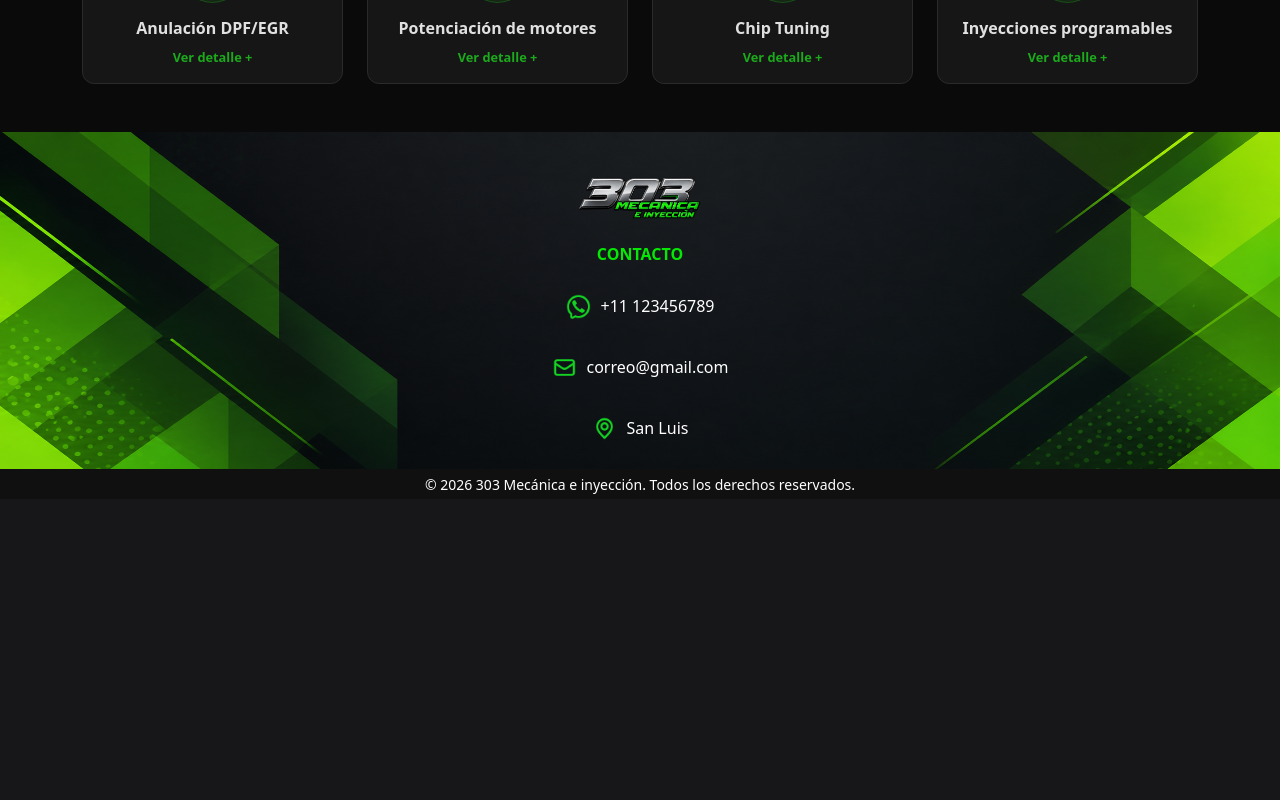
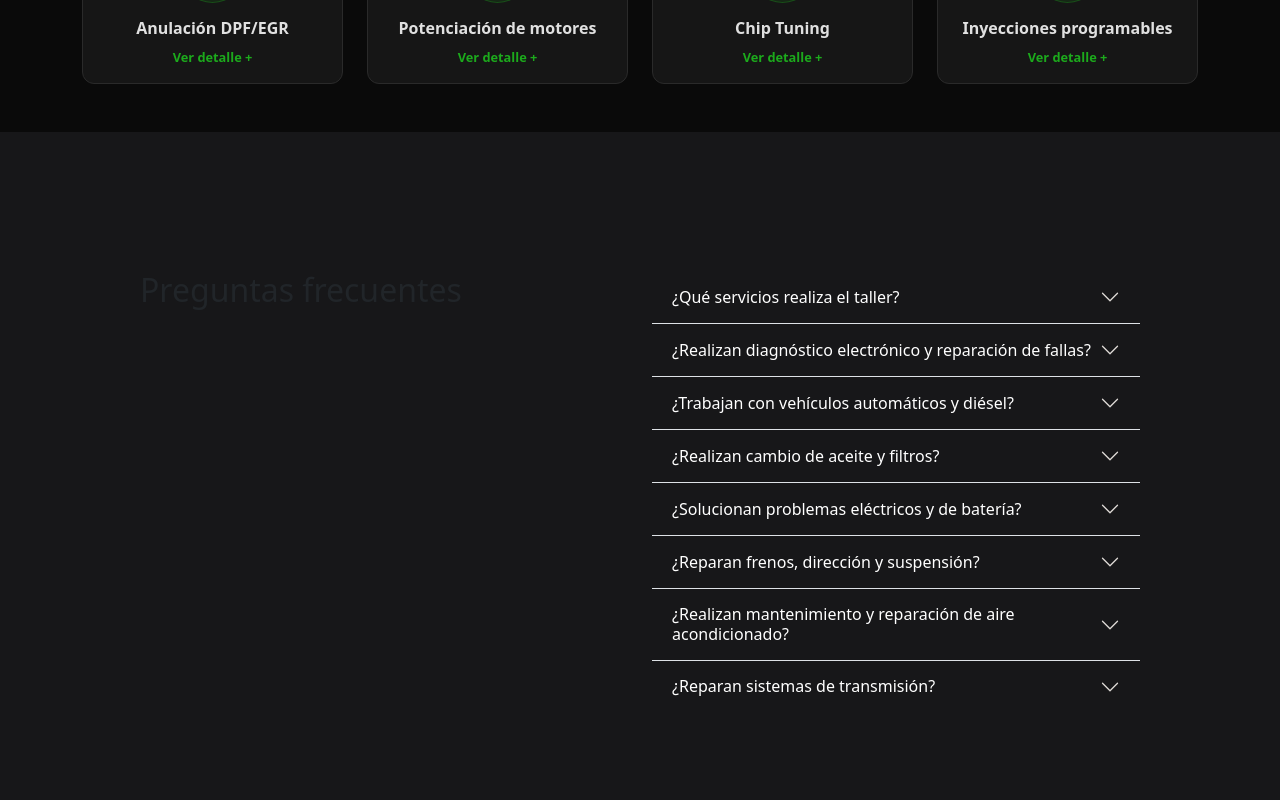
Before and after one commit to tadeo2411/Laboratorio-de-Tecnologias, a React (Vite) app in the folder frontend/: page / in a window 1280 px wide. Shown: the part 1540-2340 px from the top of the page. Before the commit the page ends 2039 px from the top, so only its background shows below. Built offline with nearby package versions, Linux system fonts and the light colour scheme.

Commit message:
continua la integración de react a la landing

```diff
--- a/frontend/index.html
+++ b/frontend/index.html
@@ -1,5 +1,5 @@
 <!doctype html>
-<html lang="en">
+<html lang="es">
   <head>
     <meta charset="UTF-8" />
     <link rel="icon" href="/images/logo-303mei.jpg">
@@ -11,6 +11,9 @@
   </head>
   <body>
     <div id="root"></div>
+        <script src="https://cdn.jsdelivr.net/npm/bootstrap@5.3.8/dist/js/bootstrap.bundle.min.js"
+        integrity="sha384-FKyoEForCGlyvwx9Hj09JcYn3nv7wiPVlz7YYwJrWVcXK/BmnVDxM+D2scQbITxI" crossorigin="anonymous">
+        </script>
     <script type="module" src="/src/main.jsx"></script>
 
   </body>
--- a/frontend/src/App.jsx
+++ b/frontend/src/App.jsx
@@ -2,7 +2,7 @@ import './App.css'
 import Footer from './Footer'
 import NavBarLanding from './NavBarLanding'
 import ServiceCard from './ServiceCard'
-
+import Faq from './Faq'
 
 function App() {
 
@@ -25,21 +25,21 @@ function App() {
             <p>Calidad, confianza y experiencia para mantenerlo siempre en las mejores condiciones.</p>
             <div className="infoContainer">
               <div className="infoSection1">
-                <img src="../public/images/img_security.png" />
+                <img src="images/img_security.png" />
                 <div>
                   <p style={{ fontWeight: "bold" }}>TRABAJO GARANTIZADDO</p>
                   <p>Calidad y confianza</p>
                 </div>
               </div>
               <div className="infoSection1">
-                <img src="../public/images/img_technology.png" />
+                <img src="images/img_technology.png" />
                 <div>
                   <p style={{ fontWeight: "bold" }}>TECNOLOGÍA AVANZADA</p>
                   <p>Equipamiento de última generación</p>
                 </div>
               </div>
               <div className="infoSection1">
-                <img src="../public/images/img_potenciar.png" />
+                <img src="images/img_potenciar.png" />
                 <div>
                   <p style={{ fontWeight: "bold" }}>RENDIMIENTO REAL</p>
                   <p>Potenciamos tu auto al máximo</p>
@@ -84,6 +84,8 @@ function App() {
 
 
 
+     <Faq />
+
 
 
 
--- /dev/null
+++ b/frontend/src/Faq.jsx
@@ -0,0 +1,138 @@
+function Faq(){
+        return(
+    <section id = 'faq'>
+    <div className = 'row'>
+
+            <div className = 'col-6' id = 'faqTitulo'>
+                <h2 id = ''>Preguntas frecuentes</h2>
+            </div>
+        <div className = 'col-6' id= 'faqPreguntas'>
+                {/* 1ra faq */}
+                <div className="accordion accordion-flush" id="accordionFlushExample">
+                    <div className="accordion-item">
+                    <h2 className="accordion-header">
+                        <button className="accordion-button collapsed" type="button" data-bs-toggle="collapse"
+                            data-bs-target="#flush-collapseOne" aria-expanded="false" aria-controls="flush-collapseOne">
+                            ¿Qué servicios realiza el taller?
+                        </button>
+                    </h2>
+                <div id="flush-collapseOne" className="accordion-collapse collapse" data-bs-parent="#accordionFlushExample">
+                    <div className="accordion-body">Ofrecemos un servicio integral para el cuidado y rendimiento de tu vehículo:
+                        electricidad y batería, cambio de aceite y filtros, diagnóstico automotriz, reparación de frenos, dirección y
+                        suspensión, aire acondicionado, transmisiones automáticas y mecánica diésel. También nos especializamos en el
+                        diagnóstico de sistemas DPF/EGR, potenciación de motores, chip tuning e instalación y puesta a punto de inyecciones
+                        programables.
+                    </div>
+                </div>
+                    </div>
+
+            {/* 2da faq */}
+                <div className="accordion-item">
+                    <h2 className="accordion-header">
+                        <button className="accordion-button collapsed" type="button" data-bs-toggle="collapse" data-bs-target="#flush-collapseTwo" aria-expanded="false" aria-controls="flush-collapseTwo">
+                            ¿Realizan diagnóstico electrónico y reparación de fallas?
+                        </button>
+                    </h2>
+                    <div id="flush-collapseTwo" className="accordion-collapse collapse" data-bs-parent="#accordionFlushExample">
+                        <div className="accordion-body">
+                            Sí. Realizamos diagnóstico computarizado para identificar fallas y determinar qué reparaciones necesita el vehículo.
+                        </div>
+                    </div>
+                </div>
+            {/*  3ra faq  */}
+            <div className="accordion-item">
+                <h2 className="accordion-header">
+                    <button className="accordion-button collapsed" type="button" data-bs-toggle="collapse"
+                        data-bs-target="#flush-collapseThree" aria-expanded="false" aria-controls="flush-collapseThree">
+                        ¿Trabajan con vehículos automáticos y diésel?
+                    </button>
+                </h2>
+                <div id="flush-collapseThree" className="accordion-collapse collapse"
+                    data-bs-parent="#accordionFlushExample">
+                    <div className="accordion-body">
+                        Sí. Trabajamos con vehículos automáticos y diésel, tanto para tareas de diagnóstico como de mantenimiento y reparación.
+                    </div>
+                </div>
+            </div>
+            {/* 4ta faq  */}
+                <div className="accordion-item">
+                    <h2 className="accordion-header">
+                        <button className="accordion-button collapsed" type="button" data-bs-toggle="collapse"
+                            data-bs-target="#flush-collapseFour" aria-expanded="false" aria-controls="flush-collapseFour">
+                            ¿Realizan cambio de aceite y filtros?
+                        </button>
+                    </h2>
+                    <div id="flush-collapseFour" className="accordion-collapse collapse"
+                        data-bs-parent="#accordionFlushExample">
+                        <div className="accordion-body">
+                            Sí. Realizamos cambios de aceite y filtros como parte del mantenimiento periódico del vehículo.
+                        </div>
+                    </div>
+                </div>
+            {/* 5ta faq  */}
+                <div className="accordion-item">
+                    <h2 className="accordion-header">
+                        <button className="accordion-button collapsed" type="button" data-bs-toggle="collapse"
+                            data-bs-target="#flush-collapseFive" aria-expanded="false" aria-controls="flush-collapseFive">
+                            ¿Solucionan problemas eléctricos y de batería?
+                        </button>
+                    </h2>
+                    <div id="flush-collapseFive" className="accordion-collapse collapse"
+                        data-bs-parent="#accordionFlushExample">
+                        <div className="accordion-body">
+                            Sí. Realizamos diagnóstico y reparación de fallas eléctricas, además de revisión y cambio de batería.
+                        </div>
+                    </div>
+                </div>
+            {/* 6ta faq  */}
+                <div className="accordion-item">
+                    <h2 className="accordion-header">
+                        <button className="accordion-button collapsed" type="button" data-bs-toggle="collapse"
+                            data-bs-target="#flush-collapseSix" aria-expanded="false" aria-controls="flush-collapseSix">
+                            ¿Reparan frenos, dirección y suspensión?
+                        </button>
+                    </h2>
+                    <div id="flush-collapseSix" className="accordion-collapse collapse"
+                        data-bs-parent="#accordionFlushExample">
+                        <div className="accordion-body">
+                            Sí. Realizamos mantenimiento y reparación de sistemas de frenos, dirección y suspensión.
+                        </div>
+                    </div>
+                </div>
+            {/* 7ma faq  */}
+                <div className="accordion-item">
+                    <h2 className="accordion-header">
+                        <button className="accordion-button collapsed" type="button" data-bs-toggle="collapse"
+                            data-bs-target="#flush-collapseSeven" aria-expanded="false" aria-controls="flush-collapseSeven">
+                            ¿Realizan mantenimiento y reparación de aire acondicionado?
+                        </button>
+                    </h2>
+                    <div id="flush-collapseSeven" className="accordion-collapse collapse"
+                        data-bs-parent="#accordionFlushExample">
+                        <div className="accordion-body">
+                            Sí. Trabajamos sobre el sistema de aire acondicionado y realizamos el cambio de filtros de aire y ventilación del vehículo.
+                        </div>
+                    </div>
+                </div>
+            {/* 8va faq */}
+                <div className="accordion-item">
+                    <h2 className="accordion-header">
+                        <button className="accordion-button collapsed" type="button" data-bs-toggle="collapse"
+                            data-bs-target="#flush-collapseEight" aria-expanded="false" aria-controls="flush-collapseEight">
+                            ¿Reparan sistemas de transmisión?
+                        </button>
+                    </h2>
+                    <div id="flush-collapseEight" className="accordion-collapse collapse"
+                        data-bs-parent="#accordionFlushExample">
+                        <div className="accordion-body">
+                            Sí. Realizamos mantenimiento y reparación de sistemas de transmisión, incluyendo vehículos automáticos.
+                        </div>
+                    </div>
+                </div>
+            </div>
+        </div>
+    </div>
+    </section>)
+}
+
+export default Faq
--- a/frontend/src/Footer.jsx
+++ b/frontend/src/Footer.jsx
@@ -4,18 +4,18 @@ function Footer() {
     return (
         <footer id="footer">
             <div>
-                <img id="logo" src="./public/images/logo-303mei.jpg" />
+                <img id="logo" src="images/logo-303mei.jpg" />
                 <span>CONTACTO</span>
                 <div className="infoContacto">
-                    <img src="./public/images/img_whatsapp.png" />
+                    <img src="images/img_whatsapp.png" />
                     <span>+11 123456789</span>
                 </div>
                 <div className="infoContacto">
-                    <img src="./public/images/img_mail.png" />
+                    <img src="images/img_mail.png" />
                     <span>correo@gmail.com</span>
                 </div>
                 <div className="infoContacto">
-                    <img src="./public/images/img_location.png" />
+                    <img src="images/img_location.png" />
                     <span>San Luis</span>
                 </div>
             </div>
--- a/frontend/src/landing-page.css
+++ b/frontend/src/landing-page.css
@@ -472,8 +472,17 @@ footer>div>span {
     }
 }
 
+#faq {
+    align-items: flex;
+}
+
+#faq > .row{
+    width: 80%;
+    align-items: flex-start;
+}
+
 #faq .accordion {
-    width: min(90%, 800px);
+    width: 100%;
 }
 
 .accordion-item {
@@ -482,8 +491,6 @@ footer>div>span {
 
 
 }
-
-
 
 .accordion-button {
     background-color: var(--colorFondo);
@@ -499,6 +506,7 @@ footer>div>span {
     background-color: var(--colorFondoFaq);
     color: rgb(74, 220, 74);
     box-shadow: none;
+
 }
 
 /* Cambia el color de la flecha */
```
Also changed, not shown: frontend/src/faq.css (added).
